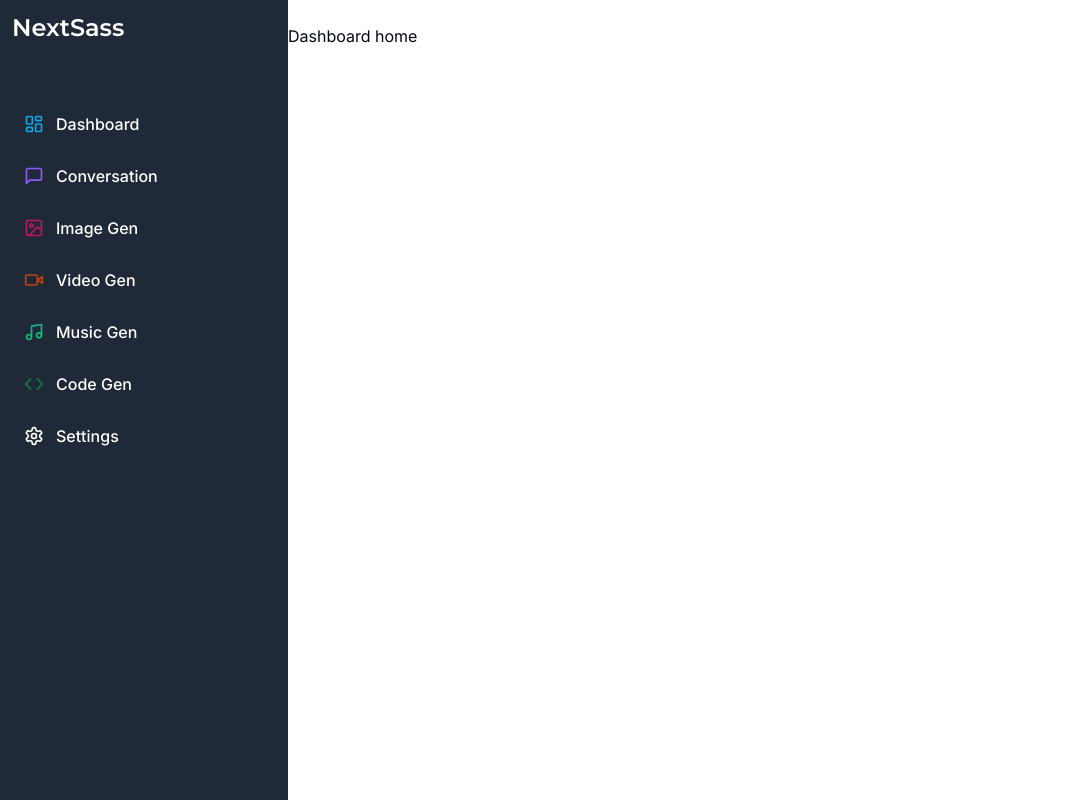
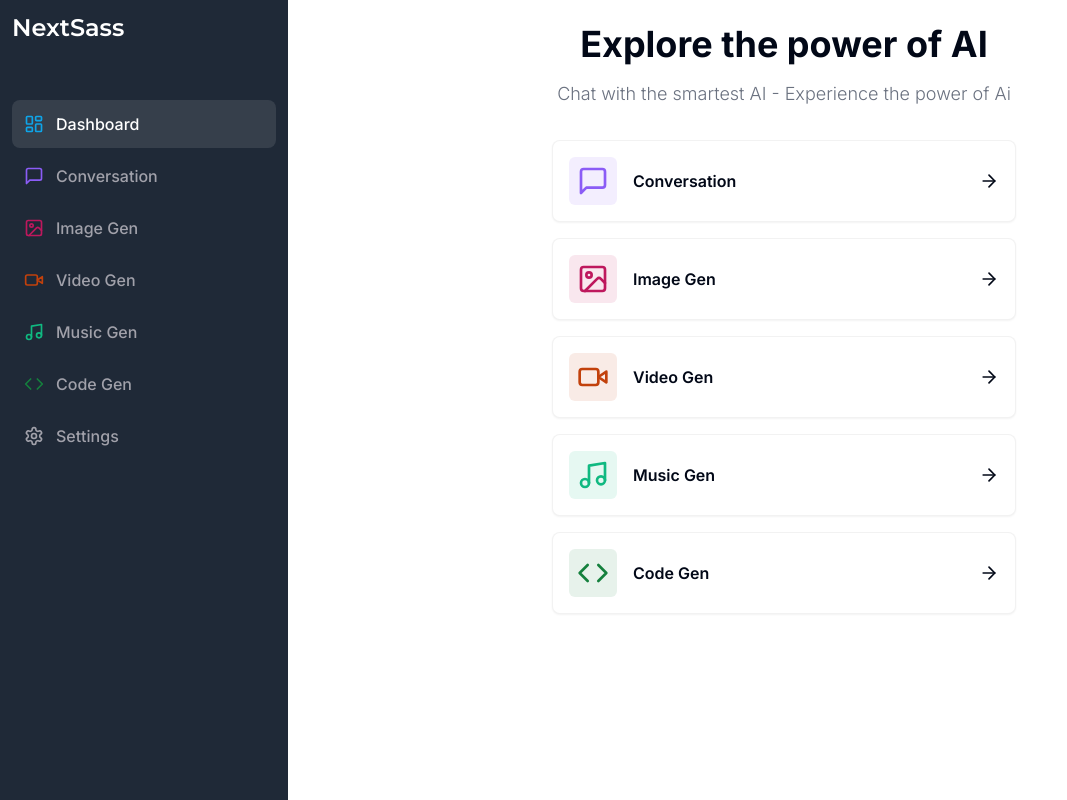
Before and after one commit to adevenuto/next13-sass, a Next.js app: page /dashboard in a window 1280 px wide. Shown: the whole page, without its empty margins (0-1067 px from the left). Built offline with nearby package versions, Linux system fonts and the light colour scheme.

Commit message:
wrapping up dashboard page

```diff
--- a/app/(dashboard)/(routes)/dashboard/page.tsx
+++ b/app/(dashboard)/(routes)/dashboard/page.tsx
@@ -1,4 +1,80 @@
-import { UserButton } from "@clerk/nextjs"
+"use client"
+
+import { Card } from "@/components/ui/card"
+import { cn } from "@/lib/utils"
+
+import { ArrowRight, Code, Image, MessageSquare, Music, Video } from "lucide-react"
+import { useRouter } from "next/navigation"
+
 export default function Dashboard() {
-  return <p>Dashboard home</p>
+  const router = useRouter()
+  const tools = [
+    {
+      label: "Conversation",
+      icon: MessageSquare,
+      color: "text-violet-500",
+      bgColor: "bg-violet-500/10",
+      href: "/conversation"
+    },
+    {
+      label: "Image Gen",
+      icon: Image,
+      color: "text-pink-700",
+      bgColor: "bg-pink-700/10",
+      href: "/music"
+    },
+    {
+      label: "Video Gen",
+      icon: Video,
+      color: "text-orange-700",
+      bgColor: "bg-orange-700/10",
+      href: "/video"
+    },
+    {
+      label: "Music Gen",
+      icon: Music,
+      color: "text-emerald-500",
+      bgColor: "bg-emerald-500/10",
+      href: "/music"
+    },
+    {
+      label: "Code Gen",
+      icon: Code,
+      color: "text-green-700",
+      bgColor: "bg-green-700/10",
+      href: "/code"
+    },
+  ]
+  return (
+    <>
+      <div className="mb-8 space-y-4">
+        <h2 className="text-2xl font-bold text-center md:text-4xl">
+          Explore the power of AI
+        </h2>
+        <p className="text-sm font-light text-center text-gray-500 md:text-lg">
+          Chat with the smartest AI - Experience the power of Ai
+        </p>
+      </div>
+      <div className="px-4 mx-auto space-y-4 sm:w-3/4 lg:w-1/2">
+        {tools.map(tool => (
+          <Card
+            onClick={() => router.push(tool.href)}
+            key={tool.href}
+            className="flex items-center justify-between p-4 transition cursor-pointer border-black/5 hover:shadow-md"
+          >
+            <div className="flex items-center gap-x-4">
+              <div className={cn("p-2 w-fit rounded-md", tool.bgColor)}>
+                <tool.icon className={cn("w-8 h-8", tool.color)} />
+              </div>
+              <div className="font-semibold">
+                {tool.label}
+              </div>
+            </div>
+            <ArrowRight className="w-5 h-5"/>
+          </Card>
+        ))}
+      </div>
+    </>
+
+  )
 }
--- a/components/SideBar.tsx
+++ b/components/SideBar.tsx
@@ -7,6 +7,7 @@ import { Montserrat } from 'next/font/google'
 
 import { cn } from '@/lib/utils'
 import { Code, ImageIcon, LayoutDashboard, MessageSquare, Music, Settings, VideoIcon } from 'lucide-react'
+import { usePathname } from 'next/navigation'
 
 const montserrat = Montserrat({
   weight: "600",
@@ -58,6 +59,7 @@ const routes = [
 ]
 
 export const SideBar = () => {
+  const pathName = usePathname()
   return (
     <div className="flex flex-col h-full gap-3 py-3 text-white bg-gray-800">
         <div className="flex-1 px-3">
@@ -76,7 +78,9 @@ export const SideBar = () => {
           <div className="space-y-1">
             {routes.map(route => (
               <Link
-                className='flex justify-start w-full p-3 font-medium rounded-lg cursor-pointer test-sm gruop hover:text-white hover:bg-white/10 transistion'
+                className={cn('flex justify-start w-full p-3 font-medium rounded-lg cursor-pointer test-sm hover:text-white hover:bg-white/10 text-zinc-400',
+                  {'bg-white/10 text-white': route.href===pathName}
+                )}
                 href={route.href}
                 key={route.href}
               >
--- a/components/SideBarToggle.tsx
+++ b/components/SideBarToggle.tsx
@@ -4,9 +4,6 @@ import React from 'react'
 import {
   Sheet,
   SheetContent,
-  SheetDescription,
-  SheetHeader,
-  SheetTitle,
   SheetTrigger,
 } from "@/components/ui/sheet"
 import { SideBar } from '@/components/SideBar'
@@ -15,7 +12,9 @@ export const SideBarToggle = () => {
   return (
     <Sheet>
       <SheetTrigger>
-        <Menu className='md:hidden'/>
+        <div className='w-10 h-10 p-2 rounded-full hover:bg-gray-100 md:hidden'>
+          <Menu />
+        </div>
       </SheetTrigger>
       <SheetContent
         side="left"
--- /dev/null
+++ b/components/ui/card.tsx
@@ -0,0 +1,79 @@
+import * as React from "react"
+
+import { cn } from "@/lib/utils"
+
+const Card = React.forwardRef<
+  HTMLDivElement,
+  React.HTMLAttributes<HTMLDivElement>
+>(({ className, ...props }, ref) => (
+  <div
+    ref={ref}
+    className={cn(
+      "rounded-lg border bg-card text-card-foreground shadow-sm",
+      className
+    )}
+    {...props}
+  />
+))
+Card.displayName = "Card"
+
+const CardHeader = React.forwardRef<
+  HTMLDivElement,
+  React.HTMLAttributes<HTMLDivElement>
+>(({ className, ...props }, ref) => (
+  <div
+    ref={ref}
+    className={cn("flex flex-col space-y-1.5 p-6", className)}
+    {...props}
+  />
+))
+CardHeader.displayName = "CardHeader"
+
+const CardTitle = React.forwardRef<
+  HTMLParagraphElement,
+  React.HTMLAttributes<HTMLHeadingElement>
+>(({ className, ...props }, ref) => (
+  <h3
+    ref={ref}
+    className={cn(
+      "text-2xl font-semibold leading-none tracking-tight",
+      className
+    )}
+    {...props}
+  />
+))
+CardTitle.displayName = "CardTitle"
+
+const CardDescription = React.forwardRef<
+  HTMLParagraphElement,
+  React.HTMLAttributes<HTMLParagraphElement>
+>(({ className, ...props }, ref) => (
+  <p
+    ref={ref}
+    className={cn("text-sm text-muted-foreground", className)}
+    {...props}
+  />
+))
+CardDescription.displayName = "CardDescription"
+
+const CardContent = React.forwardRef<
+  HTMLDivElement,
+  React.HTMLAttributes<HTMLDivElement>
+>(({ className, ...props }, ref) => (
+  <div ref={ref} className={cn("p-6 pt-0", className)} {...props} />
+))
+CardContent.displayName = "CardContent"
+
+const CardFooter = React.forwardRef<
+  HTMLDivElement,
+  React.HTMLAttributes<HTMLDivElement>
+>(({ className, ...props }, ref) => (
+  <div
+    ref={ref}
+    className={cn("flex items-center p-6 pt-0", className)}
+    {...props}
+  />
+))
+CardFooter.displayName = "CardFooter"
+
+export { Card, CardHeader, CardFooter, CardTitle, CardDescription, CardContent }
```
